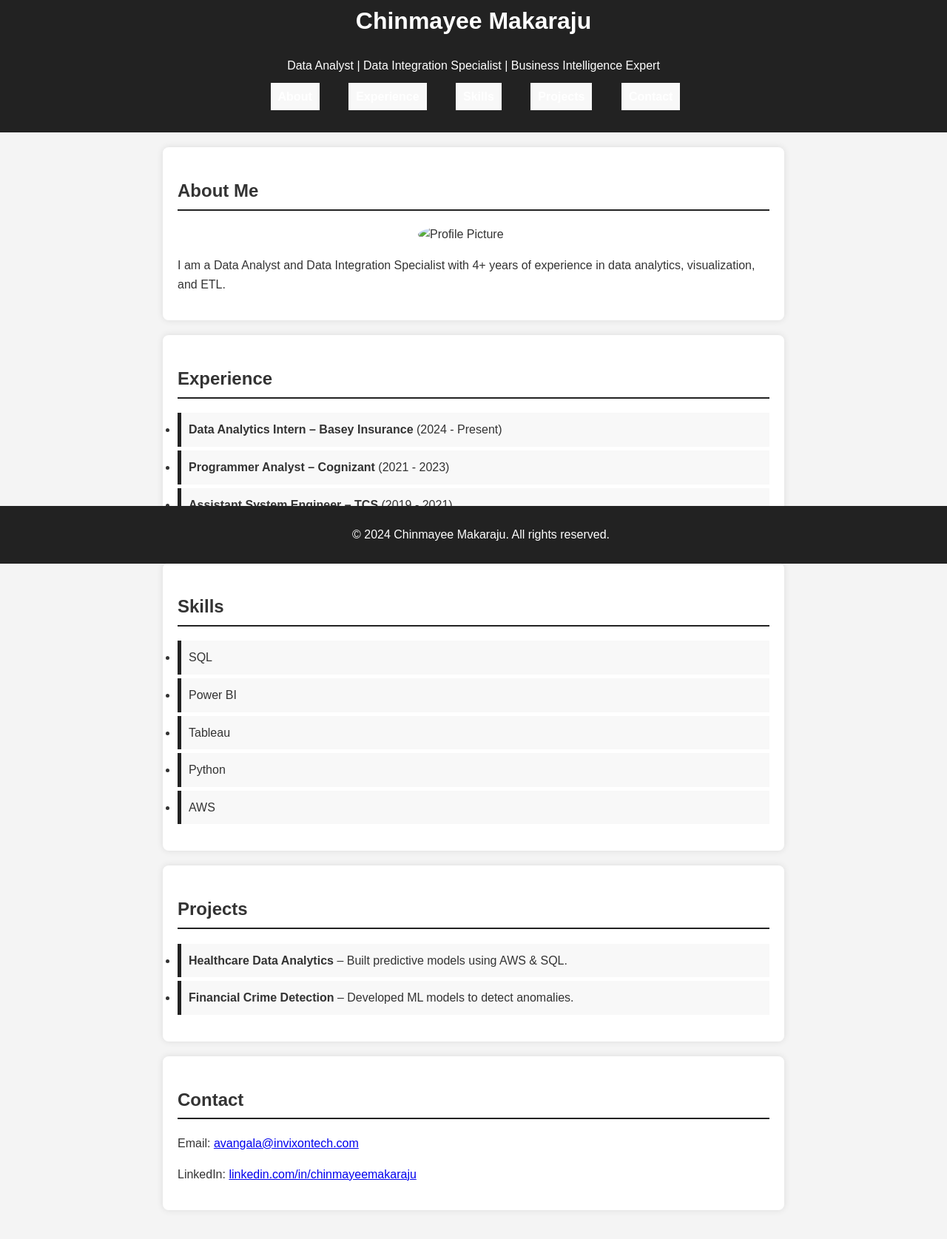
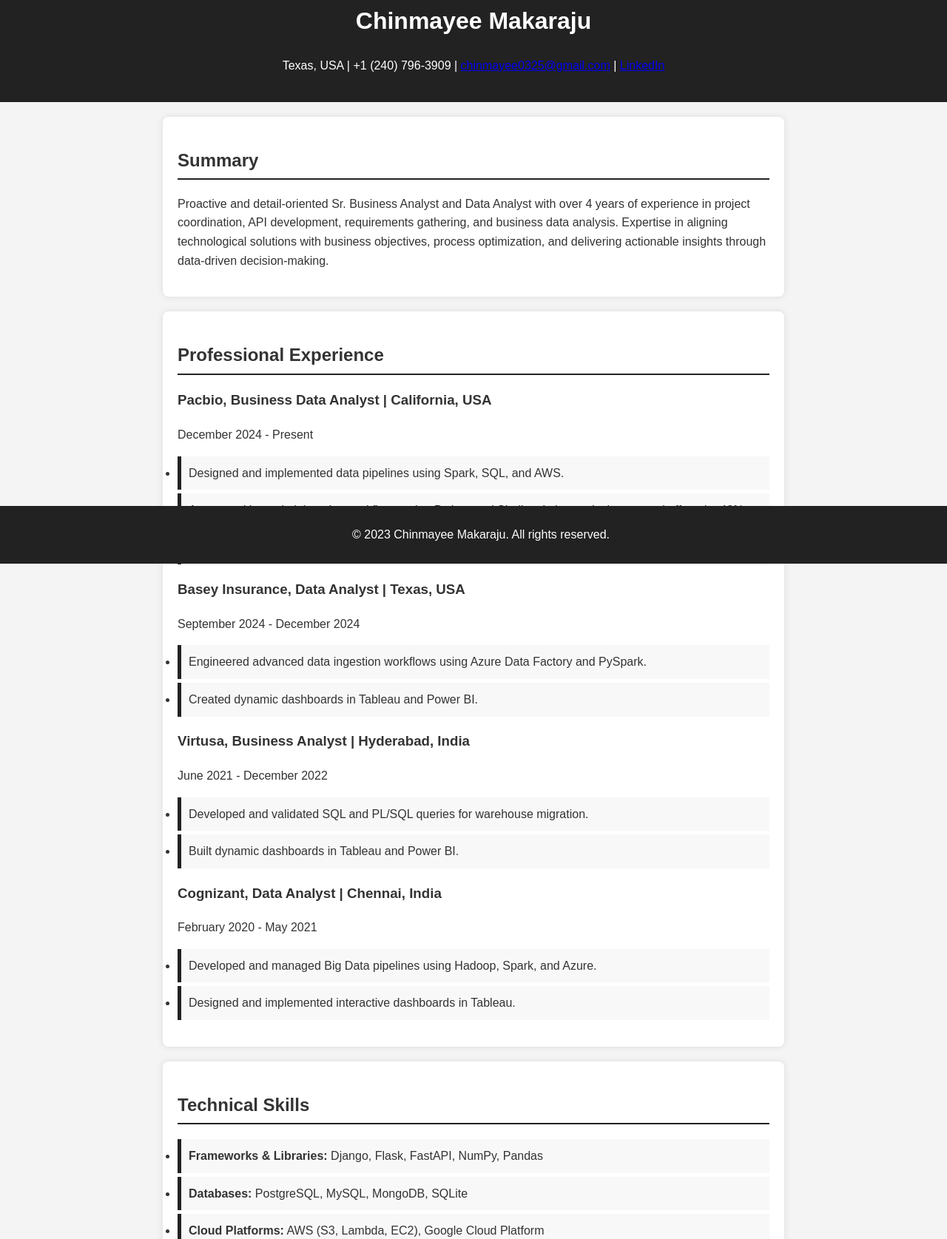
Before and after one commit to Chinmayee2008/chinmayeemakaraju.github.io, a plain HTML site: page index.html in a window 1280 px wide. Shown: the part 38-1713 px from the top of the page at 74% size. Drawn offline with Linux system fonts and the light colour scheme.

Commit message:
index.html

```diff
--- a/index.html
+++ b/index.html
@@ -3,67 +3,87 @@
 <head>
   <meta charset="UTF-8">
   <meta name="viewport" content="width=device-width, initial-scale=1.0">
-    <title>Chinmayee Makaraju | Portfolio</title>
+  <title>Chinmayee Makaraju - Portfolio</title>
   <link rel="stylesheet" href="styles.css">
 </head>
 <body>
   <header>
+    <div class="container">
       <h1>Chinmayee Makaraju</h1>
-        <p>Data Analyst | Data Integration Specialist | Business Intelligence Expert</p>
-        <nav>
-            <ul>
-                <li><a href="#about">About</a></li>
-                <li><a href="#experience">Experience</a></li>
-                <li><a href="#skills">Skills</a></li>
-                <li><a href="#projects">Projects</a></li>
-                <li><a href="#contact">Contact</a></li>
-            </ul>
-        </nav>
+      <p>Texas, USA | +1 (240) 796-3909 | <a href="mailto:chinmayee0325@gmail.com">chinmayee0325@gmail.com</a> | <a href="https://www.linkedin.com/in/chinmayee-makaraju" target="_blank">LinkedIn</a></p>
+    </div>
   </header>
 
-    <section id="about">
-        <h2>About Me</h2>
-        <img src="images/profile.jpg" alt="Profile Picture" class="profile-img">
-        <p>I am a Data Analyst and Data Integration Specialist with 4+ years of experience in data analytics, visualization, and ETL.</p>
+  <section id="summary" class="container">
+    <h2>Summary</h2>
+    <p>Proactive and detail-oriented Sr. Business Analyst and Data Analyst with over 4 years of experience in project coordination, API development, requirements gathering, and business data analysis. Expertise in aligning technological solutions with business objectives, process optimization, and delivering actionable insights through data-driven decision-making.</p>
   </section>
 
-    <section id="experience">
-        <h2>Experience</h2>
+  <section id="experience" class="container">
+    <h2>Professional Experience</h2>
+    <div class="job">
+      <h3>Pacbio, Business Data Analyst | California, USA</h3>
+      <p class="date">December 2024 - Present</p>
       <ul>
-            <li><strong>Data Analytics Intern – Basey Insurance</strong> (2024 - Present)</li>
-            <li><strong>Programmer Analyst – Cognizant</strong> (2021 - 2023)</li>
-            <li><strong>Assistant System Engineer – TCS</strong> (2019 - 2021)</li>
+        <li>Designed and implemented data pipelines using Spark, SQL, and AWS.</li>
+        <li>Automated key administrative workflows using Python and Shell scripting, reducing manual efforts by 40%.</li>
+        <li>Developed data warehouse solutions with optimized ETL processes.</li>
+      </ul>
+    </div>
+    <div class="job">
+      <h3>Basey Insurance, Data Analyst | Texas, USA</h3>
+      <p class="date">September 2024 - December 2024</p>
+      <ul>
+        <li>Engineered advanced data ingestion workflows using Azure Data Factory and PySpark.</li>
+        <li>Created dynamic dashboards in Tableau and Power BI.</li>
+      </ul>
+    </div>
+    <div class="job">
+      <h3>Virtusa, Business Analyst | Hyderabad, India</h3>
+      <p class="date">June 2021 - December 2022</p>
+      <ul>
+        <li>Developed and validated SQL and PL/SQL queries for warehouse migration.</li>
+        <li>Built dynamic dashboards in Tableau and Power BI.</li>
+      </ul>
+    </div>
+    <div class="job">
+      <h3>Cognizant, Data Analyst | Chennai, India</h3>
+      <p class="date">February 2020 - May 2021</p>
+      <ul>
+        <li>Developed and managed Big Data pipelines using Hadoop, Spark, and Azure.</li>
+        <li>Designed and implemented interactive dashboards in Tableau.</li>
+      </ul>
+    </div>
+  </section>
+
+  <section id="skills" class="container">
+    <h2>Technical Skills</h2>
+    <ul>
+      <li><strong>Frameworks & Libraries:</strong> Django, Flask, FastAPI, NumPy, Pandas</li>
+      <li><strong>Databases:</strong> PostgreSQL, MySQL, MongoDB, SQLite</li>
+      <li><strong>Cloud Platforms:</strong> AWS (S3, Lambda, EC2), Google Cloud Platform</li>
+      <li><strong>Languages:</strong> Python, Java, JavaScript, TypeScript, HTML5, CSS3, SQL</li>
     </ul>
   </section>
 
-    <section id="skills">
-        <h2>Skills</h2>
-        <ul>
-            <li>SQL</li>
-            <li>Power BI</li>
-            <li>Tableau</li>
-            <li>Python</li>
-            <li>AWS</li>
-        </ul>
-    </section>
-
-    <section id="projects">
-        <h2>Projects</h2>
-        <ul>
-            <li><strong>Healthcare Data Analytics</strong> – Built predictive models using AWS & SQL.</li>
-            <li><strong>Financial Crime Detection</strong> – Developed ML models to detect anomalies.</li>
-        </ul>
-    </section>
-
-    <section id="contact">
-        <h2>Contact</h2>
-        <p>Email: <a href="mailto:avangala@invixontech.com">avangala@invixontech.com</a></p>
-        <p>LinkedIn: <a href="https://www.linkedin.com/in/chinmayeemakaraju">linkedin.com/in/chinmayeemakaraju</a></p>
+  <section id="education" class="container">
+    <h2>Education</h2>
+    <div class="education-item">
+      <h3>University of Texas at Arlington, Texas</h3>
+      <p>Masters of Science in Data Science</p>
+    </div>
+    <div class="education-item">
+      <h3>Jawaharlal Nehru Technological University</h3>
+      <p>Bachelor of Technology in Electronics and Communication Engineering</p>
+    </div>
   </section>
 
   <footer>
-        <p>&copy; 2024 Chinmayee Makaraju. All rights reserved.</p>
+    <div class="container">
+      <p>&copy; 2023 Chinmayee Makaraju. All rights reserved.</p>
+    </div>
   </footer>
+
   <script src="script.js"></script>
 </body>
 </html>
```
Lines whose indentation alone changed are shown as unchanged.
